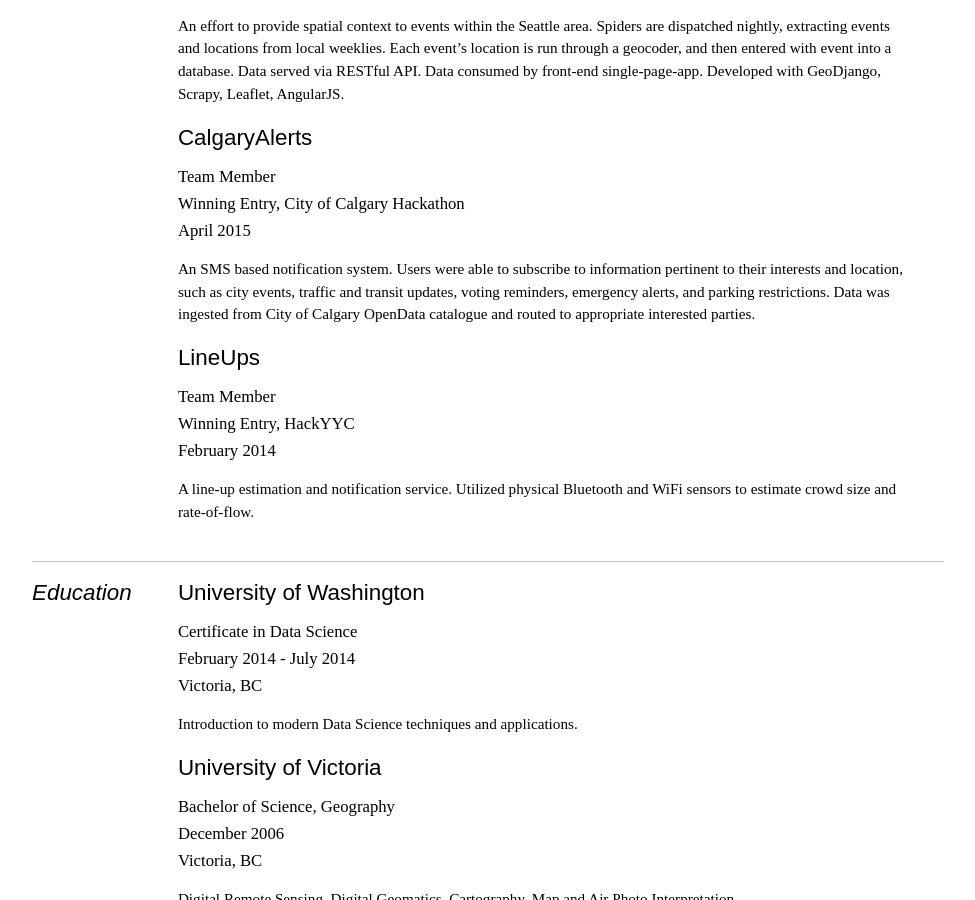
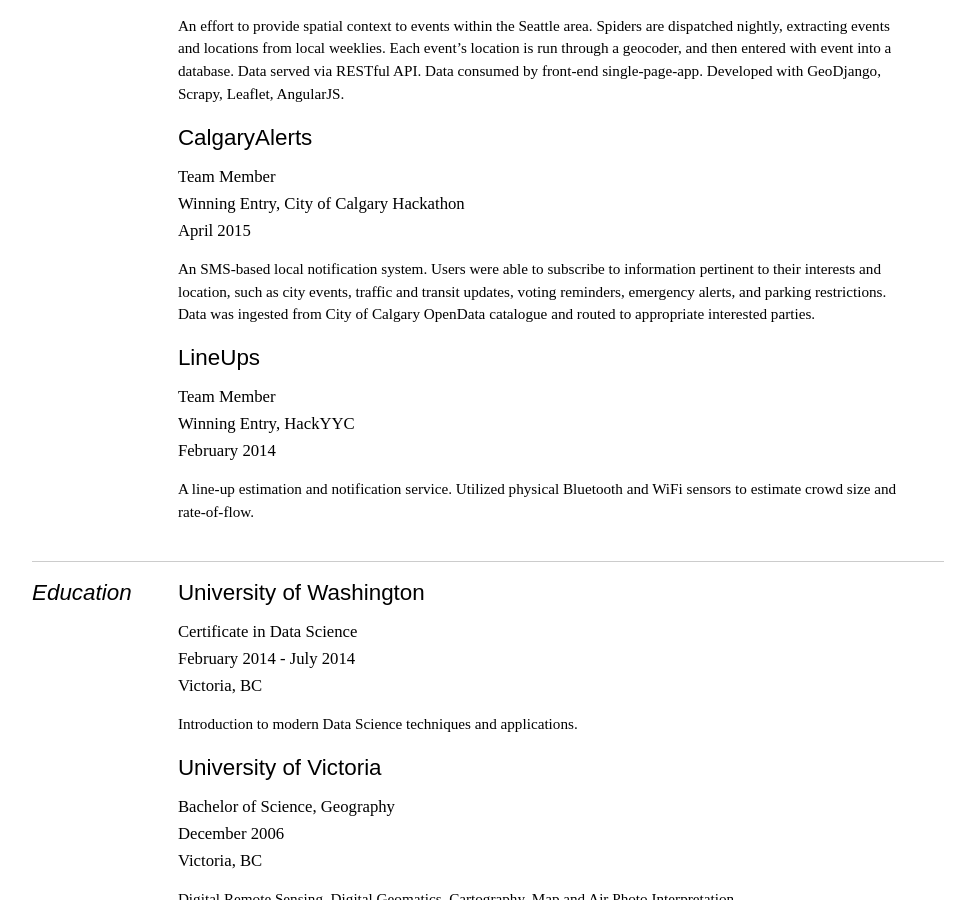
Before and after one commit to alukach/alukach.github.io, a Jekyll site: the page resume/alukach.html, which Jekyll copies as it is, in a window 1280 px wide and 900 px high, scrolled down 2038 px. Shown: the whole window, without its empty margins (152-1127 px from the left). Built offline with Jekyll 4.4.1, drawn with Linux system fonts in a browser that asks for light colours; Markdown is read by kramdown in place of the engine named in the settings.

Commit message:
Update CalgaryAlerts description

```diff
--- a/resume/alukach-print.html
+++ b/resume/alukach-print.html
@@ -116,7 +116,7 @@
 <em>Winning Entry, <a href="http://www.calgary.ca/CS/IIS/Pages/hackathon2015.aspx">City of Calgary Hackathon</a></em>
 <em>April 2015</em></p>
 
-<p>An SMS based notification system. Users were able to subscribe to information pertinent to their interests and location, such as city events, traffic and transit updates, voting reminders, emergency alerts, and parking restrictions. Data was ingested from City of Calgary OpenData catalogue and routed to appropriate interested parties.</p>
+<p>An SMS-based local notification system. Users were able to subscribe to information pertinent to their interests and location, such as city events, traffic and transit updates, voting reminders, emergency alerts, and parking restrictions. Data was ingested from City of Calgary OpenData catalogue and routed to appropriate interested parties.</p>
 </dd>
 
 <dt>LineUps</dt>
--- a/resume/alukach.html
+++ b/resume/alukach.html
@@ -116,7 +116,7 @@
 <em>Winning Entry, <a href="http://www.calgary.ca/CS/IIS/Pages/hackathon2015.aspx">City of Calgary Hackathon</a></em>
 <em>April 2015</em></p>
 
-<p>An SMS based notification system. Users were able to subscribe to information pertinent to their interests and location, such as city events, traffic and transit updates, voting reminders, emergency alerts, and parking restrictions. Data was ingested from City of Calgary OpenData catalogue and routed to appropriate interested parties.</p>
+<p>An SMS-based local notification system. Users were able to subscribe to information pertinent to their interests and location, such as city events, traffic and transit updates, voting reminders, emergency alerts, and parking restrictions. Data was ingested from City of Calgary OpenData catalogue and routed to appropriate interested parties.</p>
 </dd>
 
 <dt>LineUps</dt>
--- a/resume/source/css/resume.css
+++ b/resume/source/css/resume.css
@@ -135,7 +135,7 @@
     margin: .6em 0 16px;
     padding: 0;
     display: block;
-    font-size: 114%;
+    font-size: 114%; /* Summary font-size */
     line-height: 24px;
 }
 
```
Also changed, not shown: resume/index.md (+1 -1 lines), resume/source/alukach.md (+1 -1 lines), 1 other file.
